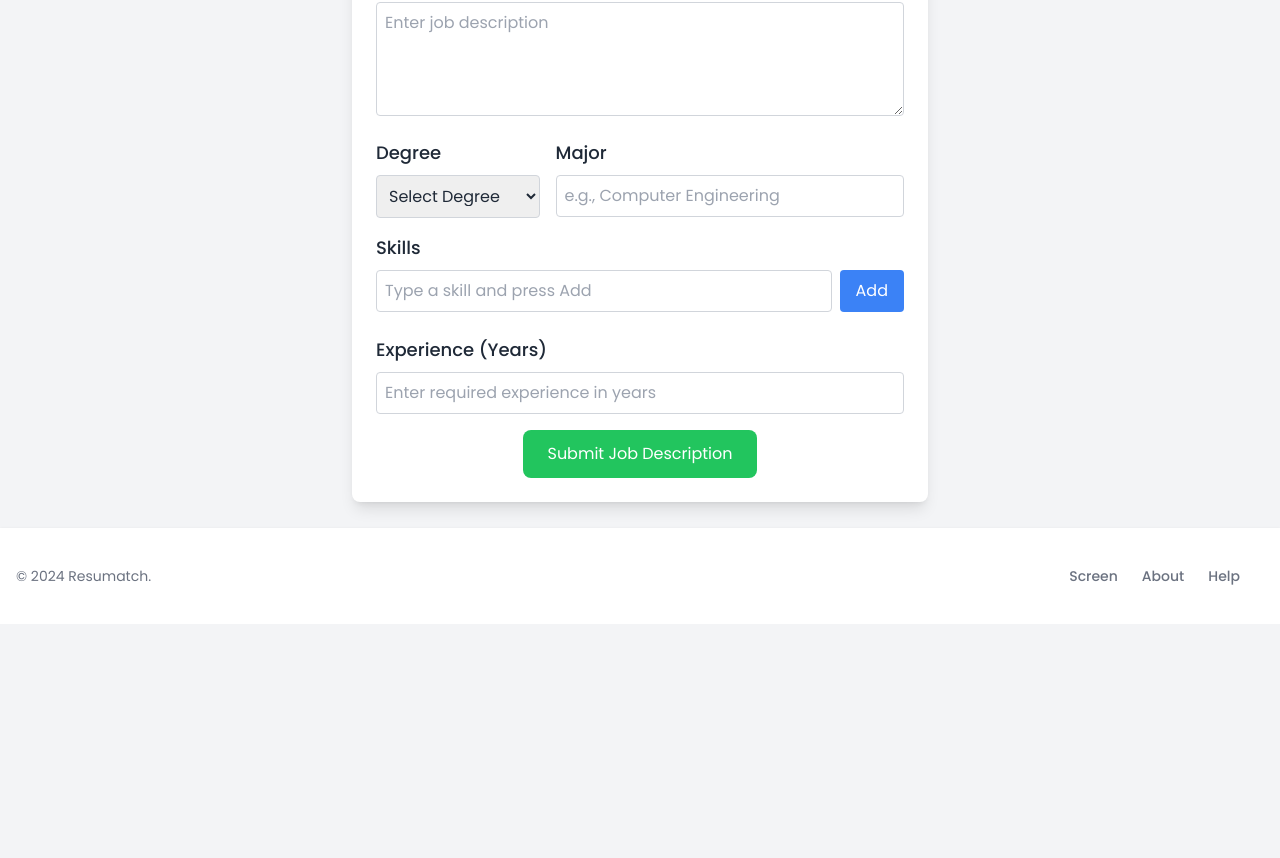
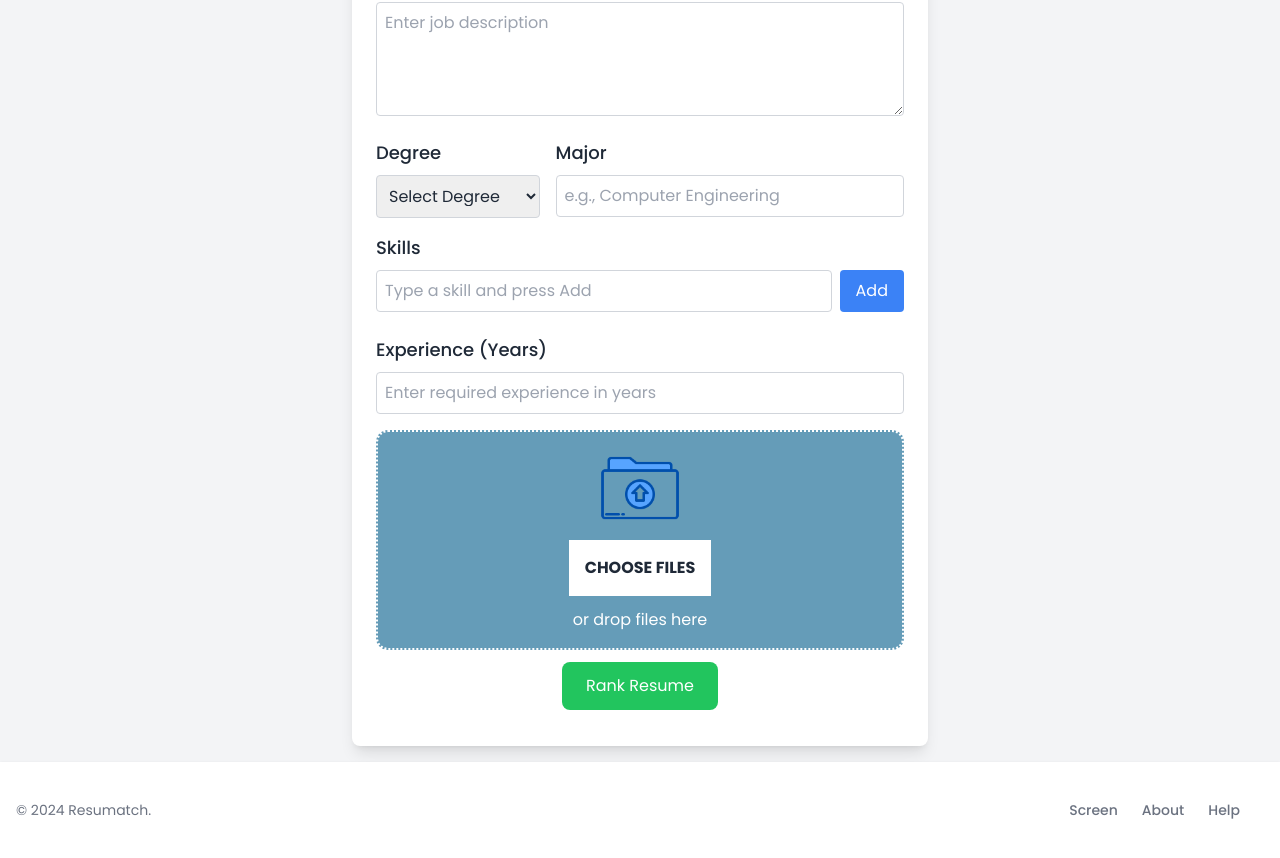
Before and after one commit to Subash-Lamichhane/Resume_screening, a React (Vite) app in the folder frontend/: page /based-on-job-description in a window 1280 px wide. Shown: the part 368-1226 px from the top of the page. Before the commit the page ends 992 px from the top, so only its background shows below. Built offline with nearby package versions, Linux system fonts and the light colour scheme.

Commit message:
Upload resume ui

```diff
--- a/frontend/src/pages/RankPage.jsx
+++ b/frontend/src/pages/RankPage.jsx
@@ -2,6 +2,8 @@ import React, { useState } from 'react';
 import Navbar from '../components/Navbar/Navbar';
 import FileIcon from '../images/fileIcon.png';
 import PredictionResults from '../components/Screener/PredictionResults';
+import FileUpload from '../components/Screener/FileUpload';
+
 
 export default function RankPage() {
     const [jobTitle, setJobTitle] = useState('');
@@ -11,6 +13,11 @@ export default function RankPage() {
     const [skills, setSkills] = useState([]);
     const [experience, setExperience] = useState('');
     const [skillInput, setSkillInput] = useState('');
+    const [selectedFiles, setSelectedFiles] = useState([]);
+    const handleFileChange = (e) => {
+        const files = Array.from(e.target.files);
+        setSelectedFiles(files.filter(file => file.type === 'application/pdf'));
+      };
 
     const handleSkillAdd = () => {
         if (skillInput && !skills.includes(skillInput)) {
@@ -68,6 +75,7 @@ export default function RankPage() {
                                 <option value="Bachelor">Bachelor</option>
                                 <option value="Master">Master</option>
                                 <option value="PhD">PhD</option>
+                                <option value="None">None</option>
                             </select>
                         </div>
                         {/* Major */}
@@ -139,8 +147,35 @@ export default function RankPage() {
                         />
                     </div>
 
+                        <div className='bg-upload-inner h-full w-full border-2 border-dotted border-white rounded-xl flex items-center justify-center'>
+                            <div className='flex flex-col items-center space-y-3 p-4'>
+                                <img src={FileIcon} alt="fileicon" className='w-20' />
+                                <input
+                                    type="file"
+                                    id="fileUpload"
+                                    accept="application/pdf"
+                                    multiple
+                                    hidden
+                                    onChange={handleFileChange}
+                                />
+                                <label htmlFor="fileUpload" className='p-4 rounded-none bg-white font-bold uppercase cursor-pointer'>
+                                    Choose Files
+                                </label>
+                                <div className='text-white'>or drop files here</div>
+                            </div>
+                        </div>
+
+                    {selectedFiles.length > 0 && (
+                        <div className='p-4 text-black'>
+                            <h2 className='text-2xl mb-4 flex justify-center items-center '>Uploaded Files:</h2>
+                            {selectedFiles.map((file, index) => (
+                                <FileUpload key={index} file={file} />
+                            ))}
+                        </div>
+                    )}
+
                     {/* Submit Button */}
-                    <div className="flex justify-center">
+                    <div className="flex justify-center m-3">
                         <button
                             className="bg-green-500 text-white px-6 py-3 rounded-lg"
                             onClick={() => {
@@ -155,7 +190,7 @@ export default function RankPage() {
                                 });
                             }}
                         >
-                            Submit Job Description
+                            Rank Resume
                         </button>
                     </div>
                 </div>
```
